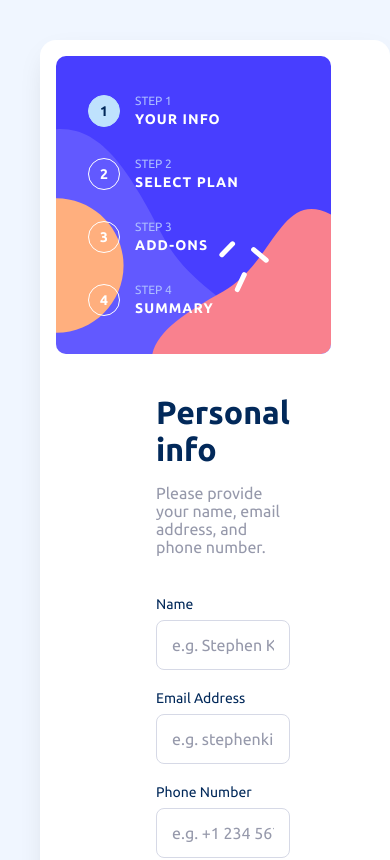
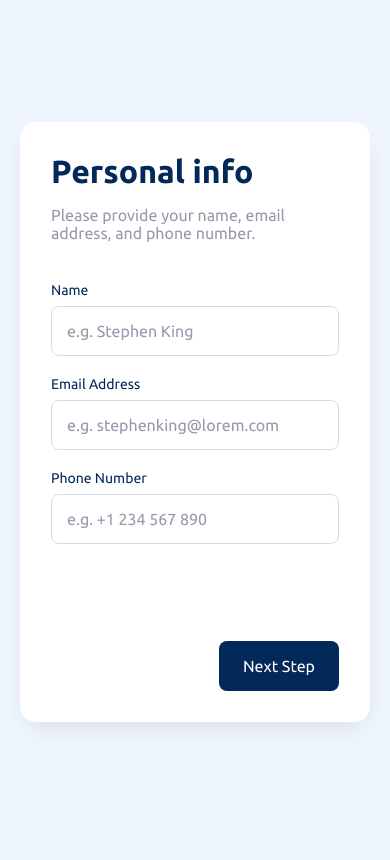
Before and after one commit to sevignator/fem-multi-step-form, a React (Vite) app: page / in a window 390 px wide. Shown: the top 860 px of the page. Built offline with nearby package versions, Linux system fonts and the light colour scheme; the HTML template or start-up script is replaced by a standard one.

Commit message:
Relocate button group outside of form

```diff
--- a/src/App.module.css
+++ b/src/App.module.css
@@ -59,7 +59,7 @@ body {
   display: flex;
   align-items: center;
   min-height: 100dvh;
-  padding: 40px;
+  padding: 20px;
 }
 
 .wrapper {
@@ -73,9 +73,13 @@ body {
   background-color: var(--clr-white);
   border-radius: 16px;
   box-shadow: 0 10px 30px -10px rgb(0 0 0 / 0.15);
+
+  @media (max-width: 375px) {
+    flex-direction: column;
+  }
 }
 
-.sidebar {
+.sidebarLarge {
   width: 275px;
   padding: 38px 32px;
   background-color: var(--clr-purplish-blue);
@@ -85,10 +89,22 @@ body {
   background-size: cover;
   background-position: bottom;
   background-repeat: no-repeat;
+
+  @media (max-width: 900px) {
+    display: none;
+  }
 }
 
 .main {
+  display: flex;
+  flex-direction: column;
+  justify-content: space-between;
+  gap: 20px;
   flex: 1;
   padding-inline: 100px calc(100px - var(--size-wrapper-padding));
   padding-block: 40px var(--size-wrapper-padding);
+
+  @media (max-width: 900px) {
+    padding: 15px;
+  }
 }
--- a/src/App.tsx
+++ b/src/App.tsx
@@ -1,28 +1,57 @@
 import React from 'react';
 import './App.module.css';
 import styles from './App.module.css';
+import { stepComponents } from '@src/steps';
 
 import DataProvider from '@context/DataProvider';
 import Steps from '@components/Steps';
 import Form from '@components/Form';
+import ButtonGroup from '@components/ButtonGroup';
 
 function App() {
   const [activeStepNumber, setActiveStepNumber] = React.useState(1);
+  const [stepsSubmitted, setStepsSubmitted] = React.useState<boolean[]>(
+    stepComponents.map(() => false)
+  );
+  const [formSubmitted, setFormSubmitted] = React.useState(false);
   const formId = React.useId();
+
+  function changeStepSubmitted(index: number, isSubmitted: boolean) {
+    const copy = [...stepsSubmitted];
+    copy[index] = isSubmitted;
+    setStepsSubmitted(copy);
+  }
+
+  function changeActiveNumber(num: number) {
+    if (num > 0 && num <= stepComponents.length) {
+      setActiveStepNumber(num);
+    }
+  }
 
   return (
     <DataProvider>
       <div className={styles.viewport}>
         <div className={styles.wrapper}>
-          <aside className={styles.sidebar}>
+          <aside className={styles.sidebarLarge}>
             <Steps activeStepNumber={activeStepNumber} />
           </aside>
           <main className={styles.main}>
             <Form
               formId={formId}
               activeStepNumber={activeStepNumber}
-              setActiveStepNumber={setActiveStepNumber}
+              stepsSubmitted={stepsSubmitted}
+              formSubmitted={formSubmitted}
+              setFormSubmitted={setFormSubmitted}
             />
+            {!formSubmitted && (
+              <ButtonGroup
+                formId={formId}
+                activeStepNumber={activeStepNumber}
+                maxStepNumber={stepComponents.length}
+                changeActiveNumber={changeActiveNumber}
+                changeStepSubmitted={changeStepSubmitted}
+              />
+            )}
           </main>
         </div>
       </div>
--- a/src/components/CheckboxCard/CheckboxCard.module.css
+++ b/src/components/CheckboxCard/CheckboxCard.module.css
@@ -1,13 +1,13 @@
 .card {
   position: relative;
   display: block;
-  /* @TODO: delete when no longer needed */
   margin-bottom: 15px;
   cursor: pointer;
   user-select: none;
 }
 
 .cardInput {
+  flex: 1;
   z-index: 0;
   position: absolute;
   inset: 0;
--- a/src/components/Form/Form.module.css
+++ b/src/components/Form/Form.module.css
@@ -1,11 +1,3 @@
-.form {
-  display: flex;
-  flex-direction: column;
-  justify-content: space-between;
-  gap: 20px;
-  height: 100%;
-}
-
 .confirmationWrapper {
   display: flex;
   flex-direction: column;
--- a/src/components/Form/Form.tsx
+++ b/src/components/Form/Form.tsx
@@ -1,45 +1,30 @@
 import React from 'react';
 import styles from './Form.module.css';
+import { stepComponents } from '@src/steps';
+
 import iconThankYouSrc from '@assets/images/icon-thank-you.svg';
-
-import ButtonGroup from '@components/ButtonGroup';
-
-import StepAddOns from '../FormStep/StepAddOns';
-import StepInfo from '../FormStep/StepInfo';
-import StepPlan from '../FormStep/StepPlan';
-import StepSummary from '../FormStep/StepSummary';
 
 export type FormProps = {
   formId: string;
   activeStepNumber: number;
-  setActiveStepNumber: (num: number) => void;
+  stepsSubmitted: boolean[];
+  formSubmitted: boolean;
+  setFormSubmitted: (isSubmitted: boolean) => void;
 };
 
-function Form({ formId, activeStepNumber, setActiveStepNumber }: FormProps) {
-  const steps = [StepInfo, StepPlan, StepAddOns, StepSummary];
-  const [stepsSubmitted, setStepsSubmitted] = React.useState(
-    steps.map(() => false)
-  );
-  const [isSubmitted, setIsSubmitted] = React.useState(false);
-
-  function changeActiveNumber(num: number) {
-    if (num > 0 && num <= steps.length) {
-      setActiveStepNumber(num);
-    }
+function Form({
+  formId,
+  activeStepNumber,
+  stepsSubmitted,
+  formSubmitted,
+  setFormSubmitted,
+}: FormProps) {
+  function handleSubmit(event: React.FormEvent) {
+    event.preventDefault();
+    setFormSubmitted(true);
   }
 
-  function changeStepSubmitted(index: number, isSubmitted: boolean) {
-    const copy = [...stepsSubmitted];
-    copy[index] = isSubmitted;
-    setStepsSubmitted(copy);
-  }
-
-  function handleSubmit(event: React.FormEvent) {
-    event.preventDefault();
-    setIsSubmitted(true);
-  }
-
-  if (isSubmitted) {
+  if (formSubmitted) {
     return (
       <div className={styles.confirmationWrapper}>
         <div>
@@ -57,11 +42,11 @@ function Form({ formId, activeStepNumber, setActiveStepNumber }: FormProps) {
 
   return (
     <>
-      {isSubmitted ? (
+      {formSubmitted ? (
         'Thank you'
       ) : (
         <form id={formId} className={styles.form} onSubmit={handleSubmit}>
-          {steps.map((Step, index) => (
+          {stepComponents.map((Step, index) => (
             <Step
               key={index}
               stepNumber={index + 1}
@@ -69,13 +54,6 @@ function Form({ formId, activeStepNumber, setActiveStepNumber }: FormProps) {
               stepSubmitted={stepsSubmitted[index]}
             />
           ))}
-          <ButtonGroup
-            formId={formId}
-            activeStepNumber={activeStepNumber}
-            maxStepNumber={steps.length}
-            changeActiveNumber={changeActiveNumber}
-            changeStepSubmitted={changeStepSubmitted}
-          />
         </form>
       )}
     </>
--- /dev/null
+++ b/src/steps.tsx
@@ -0,0 +1,8 @@
+import StepInfo from '@components/FormStep/StepInfo';
+import StepPlan from '@components/FormStep/StepPlan';
+import StepAddOns from '@components/FormStep/StepAddOns';
+import StepSummary from '@components/FormStep/StepSummary';
+
+export type StepsType = typeof stepComponents;
+
+export const stepComponents = [StepInfo, StepPlan, StepAddOns, StepSummary];
```
